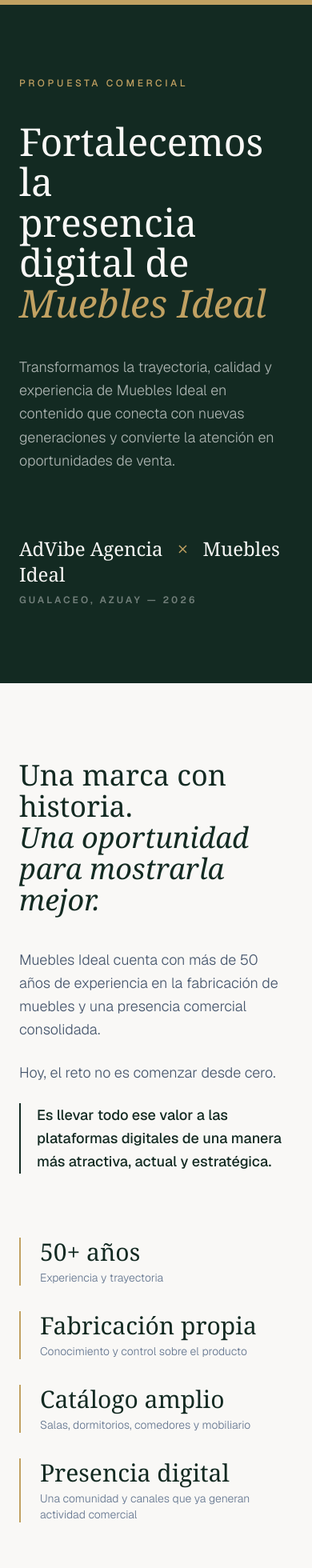
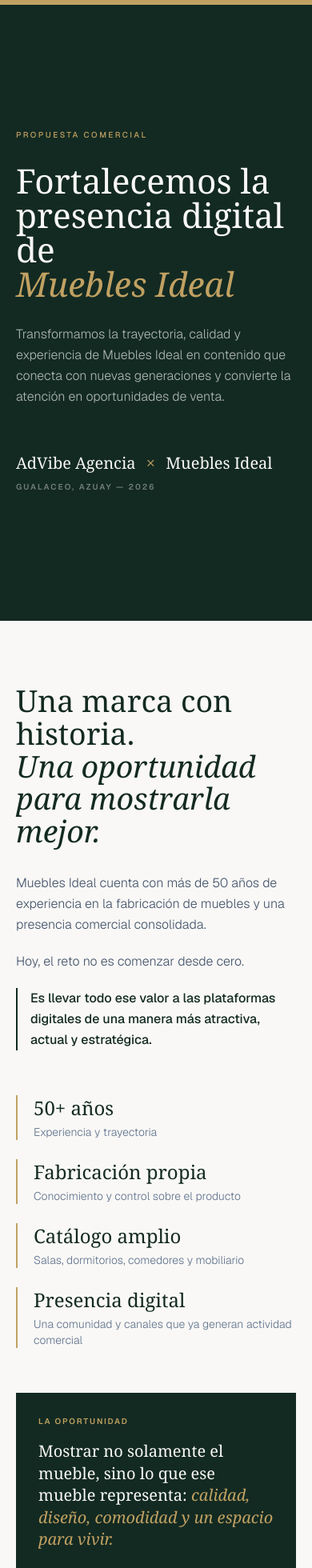
Before and after one commit to pablowebster94-sudo/advibe, a Next.js app: page /propuestas/muebles-ideal in a window 390 px wide. Shown: the top 1960 px of the page at 80% size. Built offline with nearby package versions, Linux system fonts and the light colour scheme.

Commit message:
Optimize Muebles Ideal proposal for mobile

```diff
--- a/app/propuestas/muebles-ideal/page.tsx
+++ b/app/propuestas/muebles-ideal/page.tsx
@@ -8,44 +8,9 @@ export const metadata: Metadata = {
 };
 
 const plans = [
-  {
-    number: "PLAN 1",
-    name: "Contenido Base",
-    price: "$120",
-    items: [
-      "4 videos verticales al mes",
-      "Planificación de contenido",
-      "Edición y postproducción",
-      "Copies y llamados a la acción",
-      "Entrega y publicación del contenido",
-    ],
-  },
-  {
-    number: "PLAN 2",
-    name: "Contenido + Ads",
-    price: "$200",
-    recommended: true,
-    items: [
-      "6 videos verticales al mes",
-      "8 artes gráficos al mes",
-      "Todo lo incluido en el Plan 1",
-      "Configuración y gestión de campañas Meta Ads",
-      "Segmentación y optimización",
-      "Seguimiento y reporte básico",
-    ],
-  },
-  {
-    number: "PLAN 3",
-    name: "Contenido Pro + Ads",
-    price: "$250",
-    items: [
-      "8 videos verticales al mes",
-      "8 artes gráficos al mes",
-      "Gestión y optimización de campañas Meta Ads",
-      "Mayor volumen de producción mensual",
-      "Reporte de resultados más detallado",
-    ],
-  },
+  { number: "PLAN 1", name: "Contenido Base", price: "$120", items: ["4 videos verticales al mes", "Planificación de contenido", "Edición y postproducción", "Copies y llamados a la acción", "Entrega y publicación del contenido"] },
+  { number: "PLAN 2", name: "Contenido + Ads", price: "$200", recommended: true, items: ["6 videos verticales al mes", "8 artes gráficos al mes", "Todo lo incluido en el Plan 1", "Configuración y gestión de campañas Meta Ads", "Segmentación y optimización", "Seguimiento y reporte básico"] },
+  { number: "PLAN 3", name: "Contenido Pro + Ads", price: "$250", items: ["8 videos verticales al mes", "8 artes gráficos al mes", "Gestión y optimización de campañas Meta Ads", "Mayor volumen de producción mensual", "Reporte de resultados más detallado"] },
 ];
 
 const pillars = [
@@ -57,133 +22,81 @@ const pillars = [
 
 export default function MueblesIdealProposalPage() {
   return (
-    <main className="min-h-screen bg-[#f9f8f6] text-[#132a22] selection:bg-[#c1a162]/20">
-      <section className="relative flex min-h-screen items-center overflow-hidden bg-[#132a22] px-6 py-24 text-[#f9f8f6] md:px-12">
+    <main className="min-h-screen overflow-x-hidden bg-[#f9f8f6] text-[#132a22] selection:bg-[#c1a162]/20">
+      <section className="relative flex min-h-[92svh] items-center overflow-hidden bg-[#132a22] px-5 py-20 text-[#f9f8f6] sm:min-h-screen sm:px-6 sm:py-24 md:px-12">
         <div className="absolute inset-x-0 top-0 h-1.5 bg-[#c1a162]" />
-        <div className="mx-auto flex w-full max-w-6xl flex-col justify-between gap-20">
+        <div className="mx-auto flex w-full max-w-6xl flex-col justify-between gap-14 sm:gap-20">
           <div className="max-w-5xl">
-            <p className="mb-10 text-xs font-medium uppercase tracking-[0.3em] text-[#c1a162]">Propuesta Comercial</p>
-            <h1 className="font-serif text-5xl font-normal leading-[1.05] sm:text-6xl lg:text-8xl">
+            <p className="mb-7 text-[10px] font-medium uppercase tracking-[0.24em] text-[#c1a162] sm:mb-10 sm:text-xs sm:tracking-[0.3em]">Propuesta Comercial</p>
+            <h1 className="font-serif text-[2.65rem] font-normal leading-[1.02] sm:text-6xl lg:text-8xl">
               Fortalecemos la<br />presencia digital de<br /><span className="italic text-[#c1a162]">Muebles Ideal</span>
             </h1>
-            <p className="mt-10 max-w-3xl text-lg font-light leading-relaxed text-white/65 sm:text-xl lg:text-2xl">
+            <p className="mt-7 max-w-3xl text-base font-light leading-relaxed text-white/65 sm:mt-10 sm:text-xl lg:text-2xl">
               Transformamos la trayectoria, calidad y experiencia de Muebles Ideal en contenido que conecta con nuevas generaciones y convierte la atención en oportunidades de venta.
             </p>
           </div>
           <div>
-            <p className="font-serif text-2xl sm:text-3xl">AdVibe Agencia <span className="mx-3 text-[#c1a162]">×</span> Muebles Ideal</p>
-            <p className="mt-2 text-xs font-semibold uppercase tracking-[0.25em] text-white/40">Gualaceo, Azuay — 2026</p>
+            <p className="font-serif text-xl sm:text-3xl">AdVibe Agencia <span className="mx-2 text-[#c1a162] sm:mx-3">×</span> Muebles Ideal</p>
+            <p className="mt-2 text-[10px] font-semibold uppercase tracking-[0.2em] text-white/40 sm:text-xs sm:tracking-[0.25em]">Gualaceo, Azuay — 2026</p>
           </div>
         </div>
-        <div className="absolute bottom-16 right-12 hidden h-px w-20 bg-[#c1a162]/50 md:block" />
+        <div className="absolute bottom-10 right-6 hidden h-px w-20 bg-[#c1a162]/50 sm:bottom-16 md:block" />
       </section>
 
-      <section className="px-6 py-24 md:px-12 md:py-32">
-        <div className="mx-auto grid max-w-6xl gap-20 lg:grid-cols-2 lg:items-center lg:gap-28">
+      <section className="px-5 py-20 sm:px-6 sm:py-24 md:px-12 md:py-32">
+        <div className="mx-auto grid max-w-6xl gap-14 lg:grid-cols-2 lg:items-center lg:gap-28">
           <div>
-            <h2 className="font-serif text-4xl font-normal leading-[1.08] sm:text-5xl lg:text-6xl">Una marca con historia.<br /><span className="italic">Una oportunidad para mostrarla mejor.</span></h2>
-            <div className="mt-10 space-y-6 text-lg font-light leading-relaxed text-slate-600">
+            <h2 className="font-serif text-[2.35rem] font-normal leading-[1.08] sm:text-5xl lg:text-6xl">Una marca con historia.<br /><span className="italic">Una oportunidad para mostrarla mejor.</span></h2>
+            <div className="mt-8 space-y-5 text-base font-light leading-relaxed text-slate-600 sm:mt-10 sm:space-y-6 sm:text-lg">
               <p>Muebles Ideal cuenta con más de 50 años de experiencia en la fabricación de muebles y una presencia comercial consolidada.</p>
               <p>Hoy, el reto no es comenzar desde cero.</p>
-              <p className="border-l-2 border-[#132a22] pl-5 font-medium text-[#132a22]">Es llevar todo ese valor a las plataformas digitales de una manera más atractiva, actual y estratégica.</p>
+              <p className="border-l-2 border-[#132a22] pl-4 font-medium text-[#132a22] sm:pl-5">Es llevar todo ese valor a las plataformas digitales de una manera más atractiva, actual y estratégica.</p>
             </div>
           </div>
-          <div className="space-y-8">
-            {[
-              ["50+ años", "Experiencia y trayectoria"],
-              ["Fabricación propia", "Conocimiento y control sobre el producto"],
-              ["Catálogo amplio", "Salas, dormitorios, comedores y mobiliario"],
-              ["Presencia digital", "Una comunidad y canales que ya generan actividad comercial"],
-            ].map(([title, text]) => (
-              <div key={title} className="border-l-2 border-[#c1a162] pl-6">
-                <p className="font-serif text-3xl">{title}</p>
-                <p className="mt-1 text-sm font-light text-slate-500 sm:text-base">{text}</p>
-              </div>
+          <div className="space-y-6 sm:space-y-8">
+            {[["50+ años", "Experiencia y trayectoria"], ["Fabricación propia", "Conocimiento y control sobre el producto"], ["Catálogo amplio", "Salas, dormitorios, comedores y mobiliario"], ["Presencia digital", "Una comunidad y canales que ya generan actividad comercial"]].map(([title, text]) => (
+              <div key={title} className="border-l-2 border-[#c1a162] pl-5 sm:pl-6"><p className="font-serif text-2xl sm:text-3xl">{title}</p><p className="mt-1 text-sm font-light text-slate-500 sm:text-base">{text}</p></div>
             ))}
           </div>
         </div>
-        <div className="mx-auto mt-20 max-w-6xl bg-[#132a22] p-10 text-[#f9f8f6] sm:p-14 lg:p-16">
-          <p className="mb-5 text-xs font-semibold uppercase tracking-[0.2em] text-[#c1a162]">La oportunidad</p>
-          <p className="font-serif text-2xl leading-snug sm:text-4xl">Mostrar no solamente el mueble, sino lo que ese mueble representa: <span className="italic text-[#c1a162]">calidad, diseño, comodidad y un espacio para vivir.</span></p>
+        <div className="mx-auto mt-14 max-w-6xl bg-[#132a22] p-7 text-[#f9f8f6] sm:mt-20 sm:p-14 lg:p-16">
+          <p className="mb-4 text-[10px] font-semibold uppercase tracking-[0.18em] text-[#c1a162] sm:mb-5 sm:text-xs sm:tracking-[0.2em]">La oportunidad</p>
+          <p className="font-serif text-xl leading-snug sm:text-4xl">Mostrar no solamente el mueble, sino lo que ese mueble representa: <span className="italic text-[#c1a162]">calidad, diseño, comodidad y un espacio para vivir.</span></p>
         </div>
       </section>
 
-      <section className="px-6 py-24 md:px-12 md:py-32">
+      <section className="px-5 py-20 sm:px-6 sm:py-24 md:px-12 md:py-32">
         <div className="mx-auto max-w-6xl">
-          <div className="mb-20 text-center md:mb-28">
-            <p className="text-xs font-semibold uppercase tracking-[0.2em] text-[#c1a162]">Metodología</p>
-            <h2 className="mt-4 font-serif text-5xl font-normal sm:text-6xl">Nuestro enfoque de trabajo</h2>
-            <div className="mx-auto mt-8 h-px w-16 bg-[#c1a162]" />
-          </div>
-          <div className="grid gap-x-16 gap-y-16 md:grid-cols-2 lg:gap-x-24 lg:gap-y-20">
-            {pillars.map((pillar) => (
-              <div key={pillar.number} className="relative pl-0 pt-6">
-                <span className="absolute -top-4 left-0 font-serif text-7xl text-[#c1a162]/15">{pillar.number}</span>
-                <h3 className="relative font-serif text-2xl sm:text-3xl">{pillar.title}</h3>
-                <p className="relative mt-4 max-w-xl text-base font-light leading-relaxed text-slate-600">{pillar.text}</p>
-              </div>
-            ))}
+          <div className="mb-14 text-center sm:mb-20 md:mb-28"><p className="text-[10px] font-semibold uppercase tracking-[0.18em] text-[#c1a162] sm:text-xs sm:tracking-[0.2em]">Metodología</p><h2 className="mt-4 font-serif text-4xl font-normal sm:text-6xl">Nuestro enfoque de trabajo</h2><div className="mx-auto mt-7 h-px w-16 bg-[#c1a162]" /></div>
+          <div className="grid gap-12 md:grid-cols-2 md:gap-x-16 md:gap-y-16 lg:gap-x-24 lg:gap-y-20">
+            {pillars.map((pillar) => <div key={pillar.number} className="relative pl-0 pt-5"><span className="absolute -top-4 left-0 font-serif text-6xl text-[#c1a162]/15 sm:text-7xl">{pillar.number}</span><h3 className="relative font-serif text-2xl sm:text-3xl">{pillar.title}</h3><p className="relative mt-3 max-w-xl text-sm font-light leading-relaxed text-slate-600 sm:mt-4 sm:text-base">{pillar.text}</p></div>)}
           </div>
         </div>
       </section>
 
-      <section className="bg-white px-6 py-24 md:px-12 md:py-32">
+      <section className="bg-white px-5 py-20 sm:px-6 sm:py-24 md:px-12 md:py-32">
         <div className="mx-auto max-w-6xl">
-          <div className="mb-16 text-center md:mb-20">
-            <h2 className="font-serif text-4xl leading-tight sm:text-5xl lg:text-6xl">Una propuesta adaptable al ritmo de Muebles Ideal</h2>
-            <p className="mt-4 text-xs font-medium uppercase tracking-[0.2em] text-slate-400">Valores mensuales · No incluyen IVA</p>
+          <div className="mb-12 text-center sm:mb-16 md:mb-20"><h2 className="font-serif text-[2.35rem] leading-tight sm:text-5xl lg:text-6xl">Una propuesta adaptable al ritmo de Muebles Ideal</h2><p className="mt-4 text-[10px] font-medium uppercase tracking-[0.16em] text-slate-400 sm:text-xs sm:tracking-[0.2em]">Valores mensuales · No incluyen IVA</p></div>
+          <div className="grid items-stretch gap-5 lg:grid-cols-3 lg:gap-8">
+            {plans.map((plan) => <article key={plan.number} className={`relative flex flex-col p-6 sm:p-8 ${plan.recommended ? "border-2 border-[#132a22] bg-[#132a22] text-white shadow-2xl lg:-translate-y-4" : "border border-slate-200 bg-[#f9f8f6]"}`}>
+              {plan.recommended && <span className="absolute right-0 top-0 bg-[#c1a162] px-3 py-2 text-[9px] font-bold uppercase tracking-[0.14em] text-white sm:px-4 sm:text-[10px] sm:tracking-[0.18em]">Recomendado</span>}
+              <p className={`text-[10px] font-bold uppercase tracking-[0.15em] ${plan.recommended ? "text-white/60" : "text-slate-500"}`}>{plan.number}</p>
+              <h3 className={`mt-3 font-serif text-2xl sm:text-3xl ${plan.recommended ? "text-white" : "text-[#132a22]"}`}>{plan.name}</h3>
+              <div className={`mt-6 mb-7 font-serif text-4xl sm:mt-7 sm:mb-8 sm:text-5xl ${plan.recommended ? "text-white" : "text-[#132a22]"}`}>{plan.price} <span className={`font-sans text-sm font-light sm:text-base ${plan.recommended ? "text-white/50" : "text-slate-400"}`}>/ mes</span></div>
+              <ul className={`space-y-3.5 text-sm leading-relaxed sm:space-y-4 ${plan.recommended ? "text-white/80" : "text-slate-700"}`}>{plan.items.map((item) => <li key={item} className="flex gap-3"><span className="mt-1 text-[#c1a162]">•</span><span>{item}</span></li>)}</ul>
+            </article>)}
           </div>
-          <div className="grid items-stretch gap-6 lg:grid-cols-3 lg:gap-8">
-            {plans.map((plan) => (
-              <article key={plan.number} className={`relative flex flex-col p-8 ${plan.recommended ? "border-2 border-[#132a22] bg-[#132a22] text-white shadow-2xl lg:-translate-y-4" : "border border-slate-200 bg-[#f9f8f6]"}`}>
-                {plan.recommended && <span className="absolute right-0 top-0 bg-[#c1a162] px-4 py-2 text-[10px] font-bold uppercase tracking-[0.18em] text-white">Recomendado</span>}
-                <p className={`text-xs font-bold uppercase tracking-[0.18em] ${plan.recommended ? "text-white/60" : "text-slate-500"}`}>{plan.number}</p>
-                <h3 className={`mt-3 font-serif text-3xl ${plan.recommended ? "text-white" : "text-[#132a22]"}`}>{plan.name}</h3>
-                <div className={`mt-7 mb-8 font-serif text-5xl ${plan.recommended ? "text-white" : "text-[#132a22]"}`}>{plan.price} <span className={`font-sans text-base font-light ${plan.recommended ? "text-white/50" : "text-slate-400"}`}>/ mes</span></div>
-                <ul className={`space-y-4 text-sm leading-relaxed ${plan.recommended ? "text-white/80" : "text-slate-700"}`}>
-                  {plan.items.map((item) => <li key={item} className="flex gap-3"><span className="mt-1 text-[#c1a162]">•</span><span>{item}</span></li>)}
-                </ul>
-              </article>
-            ))}
-          </div>
-          <div className="mx-auto mt-10 max-w-4xl border border-slate-200 border-l-4 border-l-[#c1a162] bg-slate-50 p-7 text-center">
-            <h4 className="text-xs font-bold uppercase tracking-[0.15em] text-[#132a22]">Inversión Publicitaria</h4>
-            <p className="mt-3 text-sm font-light leading-relaxed text-slate-600">La gestión de campañas Meta Ads está incluida en los planes correspondientes. El presupuesto destinado a publicidad se mantiene independiente y es cubierto directamente por Muebles Ideal mediante su propia tarjeta de crédito o débito.</p>
-          </div>
+          <div className="mx-auto mt-8 max-w-4xl border border-slate-200 border-l-4 border-l-[#c1a162] bg-slate-50 p-5 text-left sm:mt-10 sm:p-7 sm:text-center"><h4 className="text-[10px] font-bold uppercase tracking-[0.14em] text-[#132a22] sm:text-xs sm:tracking-[0.15em]">Inversión Publicitaria</h4><p className="mt-3 text-sm font-light leading-relaxed text-slate-600">La gestión de campañas Meta Ads está incluida en los planes correspondientes. El presupuesto destinado a publicidad se mantiene independiente y es cubierto directamente por Muebles Ideal mediante su propia tarjeta de crédito o débito.</p></div>
         </div>
       </section>
 
-      <section className="px-6 py-24 md:px-12 md:py-32">
+      <section className="px-5 py-20 sm:px-6 sm:py-24 md:px-12 md:py-32">
         <div className="mx-auto max-w-6xl">
-          <div className="max-w-4xl">
-            <h2 className="font-serif text-5xl leading-tight sm:text-6xl">¿Qué queremos conseguir?</h2>
-            <p className="mt-10 border-l-4 border-[#132a22] pl-6 text-xl font-light leading-relaxed text-slate-600 sm:text-2xl">“Que Muebles Ideal no solamente publique productos, sino que construya una presencia digital capaz de transmitir la calidad de sus muebles antes de que el cliente llegue al showroom.”</p>
-          </div>
-          <div className="mt-24 grid gap-10 md:grid-cols-3">
-            {[
-              ["Mayor percepción de valor", "Contenido audiovisual que comunique calidad y diseño."],
-              ["Mayor alcance", "Contenido preparado para generar descubrimiento e interacción."],
-              ["Más oportunidades", "Campañas orientadas a conectar los productos con potenciales compradores."],
-            ].map(([title, text]) => <div key={title} className="border-t border-[#c1a162] pt-6"><h3 className="font-serif text-2xl sm:text-3xl">{title}</h3><p className="mt-4 text-base font-light leading-relaxed text-slate-600">{text}</p></div>)}
-          </div>
-          <div className="mt-20 bg-[#132a22] p-10 text-center text-[#f9f8f6] sm:p-16 lg:p-20">
-            <p className="font-serif text-3xl leading-tight sm:text-5xl">Contenido que muestra.<br /><span className="italic text-[#c1a162]">Publicidad que conecta.</span><br />Una marca con 50 años que sigue evolucionando.</p>
-          </div>
-          <div className="mt-12 border-t border-slate-200 pt-8">
-            <h4 className="text-xs font-bold uppercase tracking-[0.2em] text-slate-400">Condiciones del servicio</h4>
-            <div className="mt-6 grid gap-4 text-sm font-light leading-relaxed text-slate-500 md:grid-cols-2 lg:grid-cols-3">
-              <p>• Forma de pago: 50% al inicio del periodo de trabajo y 50% al finalizar el periodo mensual.</p>
-              <p>• La jornada de producción se coordina previamente con Muebles Ideal.</p>
-              <p>• El contenido se desarrollará de acuerdo con los productos, promociones y objetivos comerciales definidos para cada mes.</p>
-              <p>• Los resultados dependen de la estrategia, constancia de publicación, inversión publicitaria y otros factores.</p>
-              <p className="font-medium text-[#132a22]">• Los valores de los planes no incluyen IVA.</p>
-              <p className="font-medium text-[#132a22]">• La inversión publicitaria de Meta Ads no está incluida en los valores de los planes.</p>
-            </div>
-          </div>
-          <footer className="mt-12 flex flex-col gap-3 border-t border-slate-200 pt-6 text-xs font-medium uppercase tracking-[0.18em] text-slate-400 sm:flex-row sm:items-center sm:justify-between">
-            <span>AdVibe Agencia</span>
-            <a href="https://wa.me/593984966335?text=Hola%2C%20quiero%20conocer%20la%20propuesta%20para%20Muebles%20Ideal." target="_blank" rel="noreferrer" className="text-[#132a22] transition hover:text-[#c1a162]">WhatsApp / Contacto</a>
-          </footer>
+          <div className="max-w-4xl"><h2 className="font-serif text-4xl leading-tight sm:text-6xl">¿Qué queremos conseguir?</h2><p className="mt-8 border-l-4 border-[#132a22] pl-5 text-lg font-light leading-relaxed text-slate-600 sm:mt-10 sm:pl-6 sm:text-2xl">“Que Muebles Ideal no solamente publique productos, sino que construya una presencia digital capaz de transmitir la calidad de sus muebles antes de que el cliente llegue al showroom.”</p></div>
+          <div className="mt-16 grid gap-10 sm:mt-24 md:grid-cols-3">{[["Mayor percepción de valor", "Contenido audiovisual que comunique calidad y diseño."], ["Mayor alcance", "Contenido preparado para generar descubrimiento e interacción."], ["Más oportunidades", "Campañas orientadas a conectar los productos con potenciales compradores."]].map(([title, text]) => <div key={title} className="border-t border-[#c1a162] pt-5 sm:pt-6"><h3 className="font-serif text-2xl sm:text-3xl">{title}</h3><p className="mt-3 text-sm font-light leading-relaxed text-slate-600 sm:mt-4 sm:text-base">{text}</p></div>)}</div>
+          <div className="mt-16 bg-[#132a22] p-7 text-center text-[#f9f8f6] sm:mt-20 sm:p-16 lg:p-20"><p className="font-serif text-2xl leading-tight sm:text-5xl">Contenido que muestra.<br /><span className="italic text-[#c1a162]">Publicidad que conecta.</span><br />Una marca con 50 años que sigue evolucionando.</p></div>
+          <div className="mt-12 border-t border-slate-200 pt-7 sm:pt-8"><h4 className="text-[10px] font-bold uppercase tracking-[0.18em] text-slate-400 sm:text-xs sm:tracking-[0.2em]">Condiciones del servicio</h4><div className="mt-5 grid gap-4 text-sm font-light leading-relaxed text-slate-500 md:grid-cols-2 lg:grid-cols-3"><p>• Forma de pago: 50% al inicio del periodo de trabajo y 50% al finalizar el periodo mensual.</p><p>• La jornada de producción se coordina previamente con Muebles Ideal.</p><p>• El contenido se desarrollará de acuerdo con los productos, promociones y objetivos comerciales definidos para cada mes.</p><p>• Los resultados dependen de la estrategia, constancia de publicación, inversión publicitaria y otros factores.</p><p className="font-medium text-[#132a22]">• Los valores de los planes no incluyen IVA.</p><p className="font-medium text-[#132a22]">• La inversión publicitaria de Meta Ads no está incluida en los valores de los planes.</p></div></div>
+          <footer className="mt-10 flex flex-col gap-4 border-t border-slate-200 pt-6 text-center text-[10px] font-medium uppercase tracking-[0.15em] text-slate-400 sm:mt-12 sm:flex-row sm:items-center sm:justify-between sm:text-left sm:tracking-[0.18em]"><span>AdVibe Agencia</span><a href="https://wa.me/593984966335?text=Hola%2C%20quiero%20conocer%20la%20propuesta%20para%20Muebles%20Ideal." target="_blank" rel="noreferrer" className="text-[#132a22] transition hover:text-[#c1a162]">WhatsApp / Contacto</a></footer>
         </div>
       </section>
     </main>
```
